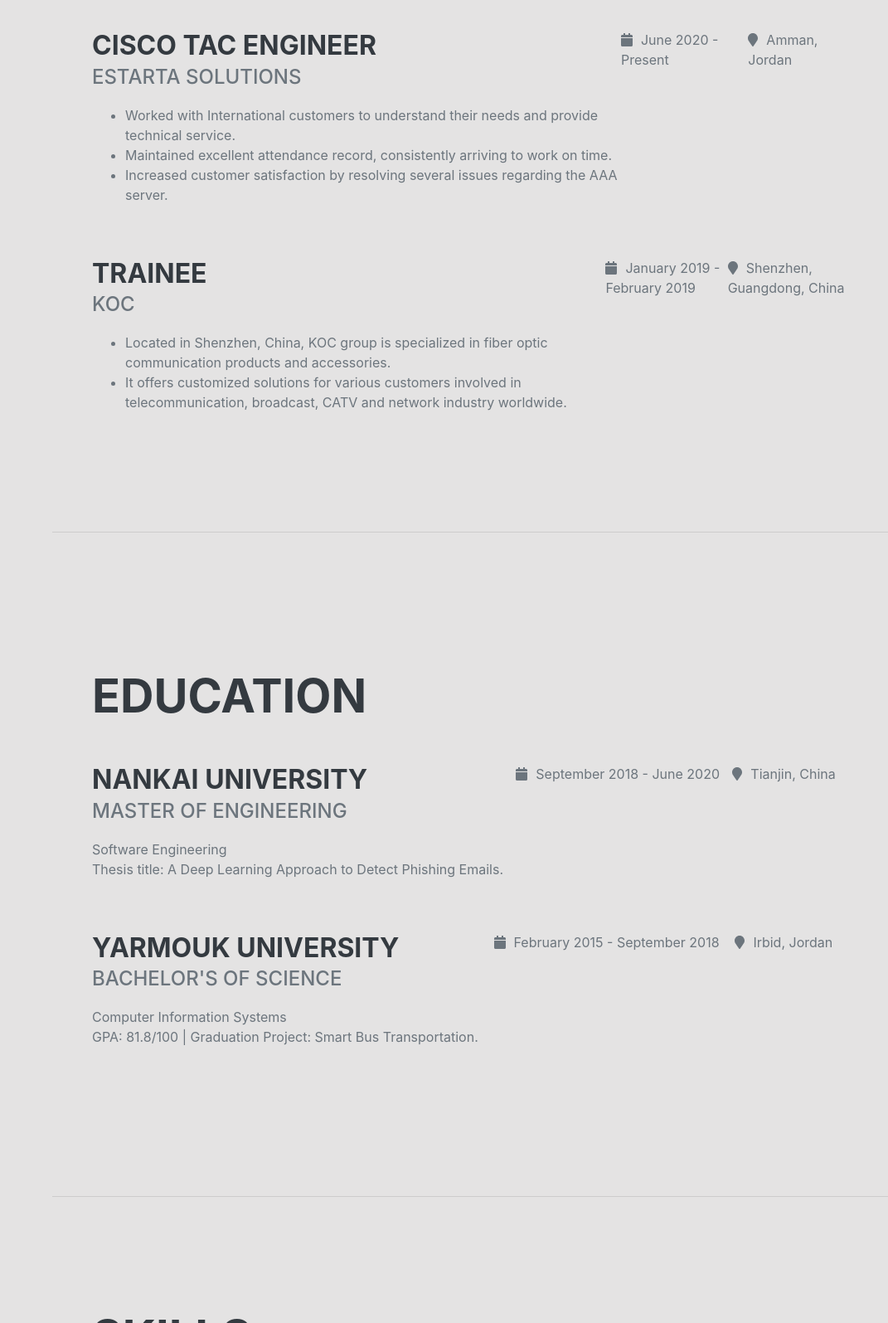
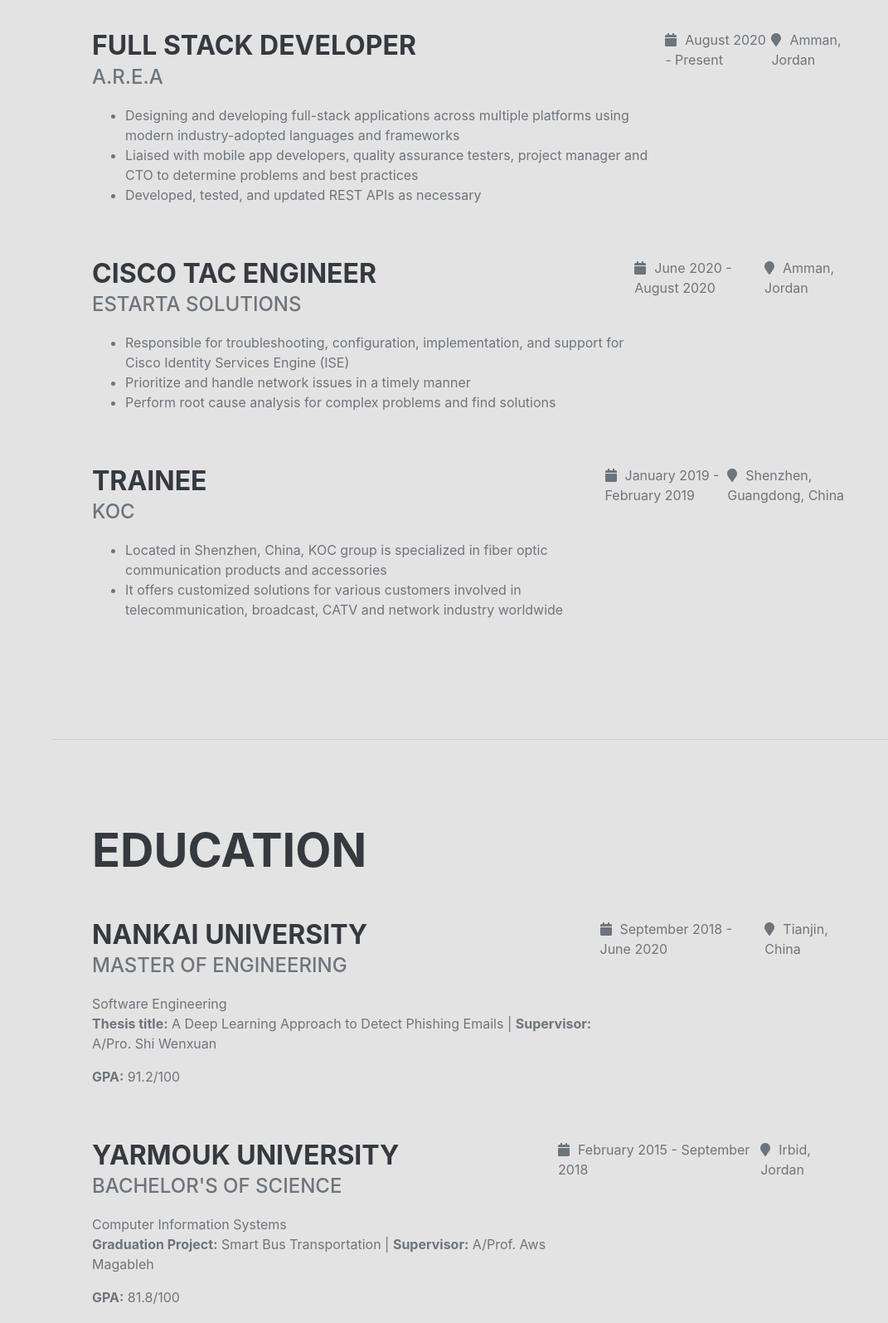
Before and after one commit to AhmadTaani/Resume, a plain HTML site: page index.html in a window 1280 px wide. Shown: the part 960-2555 px from the top of the page at 83% size, without its empty margins (209-1280 px from the left). Drawn offline with nearby package versions, Linux system fonts and the light colour scheme; a web font is replaced by a local one.

Commit message:
Update index.html

```diff
--- a/index.html
+++ b/index.html
@@ -52,8 +52,8 @@
           <a href="mailto:ahmadtaani22@gmail.com">ahmadtaani22@gmail.com</a>
         </div>
         <p class="lead mb-5">Courteous and enthusiastic, I am interested in IT and everything in its orbit. I recently began to be
-          fascinated by web development, e.g. developing apps and building websites. I gained experience by
-          doing projects for different purposes.
+          fascinated by Data Science, e.g. Machine Learning, Deep Learning, Image Processing.
+           I gained experience by working on my thesis to apply data science technologies to solve real-life issues.
         </p>
         <div class="social-icons">
           <a class="social-icon" href="https://www.linkedin.com/in/ahmad-altaany/"><i class="fab fa-linkedin-in"></i></a>
@@ -69,15 +69,33 @@
         <h2 class="mb-5">Experience</h2>
         <div class="d-flex flex-column flex-md-row justify-content-between mb-5">
           <div class="flex-grow-1">
+            <h3 class="mb-0">Full Stack Developer</h3>
+            <div class="subheading mb-3">A.R.E.A</div>
+            <ul>
+              <li>Designing and developing full-stack applications across multiple platforms using modern
+                industry-adopted languages and frameworks
+              </li>
+              <li>Liaised with mobile app developers, quality assurance testers, project manager and CTO to
+                determine problems and best practices</li>
+              <li>Developed, tested, and updated REST APIs as necessary</li>
+            </ul>
+          </div>
+          <div class="flex-grow-1"><span class="text-myColor"><i class="fa fa-calendar" aria-hidden="true"></i></span><span class="pad-edit">August 2020 - Present</span></div>
+          <div class="flex-grow-1"><span class="text-myColor"><i class="fa fa-map-marker" aria-hidden="true"></i></span><span class="pad-edit">Amman, Jordan</span></div>
+        </div>
+        <div class="d-flex flex-column flex-md-row justify-content-between mb-5">
+          <div class="flex-grow-1">
             <h3 class="mb-0">Cisco TAC Engineer</h3>
             <div class="subheading mb-3">Estarta Solutions</div>
             <ul>
-              <li>Worked with International customers to understand their needs and provide technical service.</li>
-              <li>Maintained excellent attendance record, consistently arriving to work on time.</li>
-              <li>Increased customer satisfaction by resolving several issues regarding the AAA server.</li>
+              <li>Responsible for troubleshooting, configuration, implementation, and support for Cisco
+                Identity Services Engine (ISE)
+              </li>
+              <li>Prioritize and handle network issues in a timely manner</li>
+              <li>Perform root cause analysis for complex problems and find solutions</li>
             </ul>
           </div>
-          <div class="flex-grow-1"><span class="text-myColor"><i class="fa fa-calendar" aria-hidden="true"></i></span><span class="pad-edit">June 2020 - Present</span></div>
+          <div class="flex-grow-1"><span class="text-myColor"><i class="fa fa-calendar" aria-hidden="true"></i></span><span class="pad-edit">June 2020 - August 2020</span></div>
           <div class="flex-grow-1"><span class="text-myColor"><i class="fa fa-map-marker" aria-hidden="true"></i></span><span class="pad-edit">Amman, Jordan</span></div>
         </div>
         <div class="d-flex flex-column flex-md-row justify-content-between mb-5">
@@ -87,10 +105,10 @@
             <ul>
 
               <li>Located in Shenzhen, China, KOC group is specialized in fiber optic
-                communication products and accessories.</li>
+                communication products and accessories</li>
               <li>It offers customized solutions
                 for various customers involved in telecommunication, broadcast, CATV
-                and network industry worldwide.</li>
+                and network industry worldwide</li>
             </ul>
           </div>
           <div class="flex-grow-1"><span class="text-myColor"><i class="fa fa-calendar" aria-hidden="true"></i></span><span class="pad-edit">January 2019 - February 2019</span></div>
@@ -108,7 +126,8 @@
             <h3 class="mb-0">Nankai University</h3>
             <div class="subheading mb-3">Master of Engineering</div>
             <div>Software Engineering</div>
-            <p>Thesis title: A Deep Learning Approach to Detect Phishing Emails.</p>
+            <p><b>Thesis title:</b> A Deep Learning Approach to Detect Phishing Emails | <b>Supervisor:</b> A/Pro. Shi Wenxuan</p>
+            <p><b>GPA:</b> 91.2/100</p>
           </div>
           <div class="flex-grow-1"><span class="text-myColor"><i class="fa fa-calendar" aria-hidden="true"></i></span><span class="pad-edit">September 2018 - June 2020</span></div>
           <div class="flex-grow-1"><span class="text-myColor"><i class="fa fa-map-marker" aria-hidden="true"></i></span><span class="pad-edit">Tianjin, China</span></div>
@@ -118,7 +137,8 @@
             <h3 class="mb-0">Yarmouk University</h3>
             <div class="subheading mb-3">Bachelor's of Science</div>
             <div>Computer Information Systems</div>
-            <p>GPA: 81.8/100 | Graduation Project: Smart Bus Transportation.</p>
+            <p><b>Graduation Project:</b> Smart Bus Transportation | <b>Supervisor:</b> A/Prof. Aws Magableh</p>
+            <p><b>GPA:</b> 81.8/100 </p>
           </div>
           <div class="flex-grow-1"><span class="text-myColor"><i class="fa fa-calendar" aria-hidden="true"></i></span><span class="pad-edit">February 2015 - September 2018</span></div>
           <div class="flex-grow-1"><span class="text-myColor"><i class="fa fa-map-marker" aria-hidden="true"></i></span><span class="pad-edit">Irbid, Jordan</span></div>
@@ -132,6 +152,8 @@
         <h2 class="mb-5">Skills</h2>
         <div class="subheading mb-3">Programming Languages & Tools</div>
         <ul class="list-inline dev-icons">
+          <li class="list-inline-item"><i class="fab fa-python"></i></li>
+          <li class="list-inline-item"><i class="fab fa-github"></i></li>
           <li class="list-inline-item"><i class="fab fa-html5"></i></li>
           <li class="list-inline-item"><i class="fab fa-css3-alt"></i></li>
           <li class="list-inline-item"><i class="fab fa-js-square"></i></li>
@@ -176,6 +198,15 @@
                   <div class="progress-bar" role="progressbar" style="width: 75%;" aria-valuenow="75" aria-valuemin="0" aria-valuemax="100">75%</div>
                 </div>
               </div>
+            </div>
+          </div>
+        </div>
+        <div class="subheading mb-3 mt-3">Machine Learning Skills</div>
+        <div class="container">
+          <div class="row">
+            <div class="col-md-6">
+              <p>Classification, Clustering, Regression, Fraud Detection, Natural Language Processing</p>
+              <p>Python (SciKit-Learn, Pandas, NumPy, Matplotlib)</p>
             </div>
           </div>
         </div>
```
